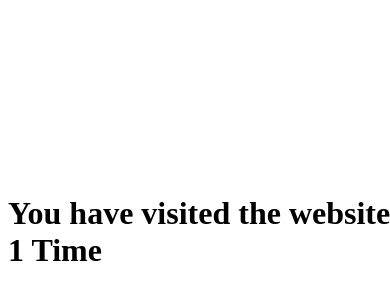
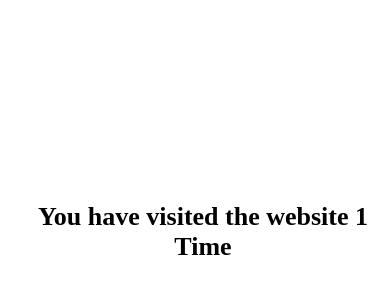
Before and after one commit to Ostmauf/Local-visitor-counter, a plain HTML site: page index.html in a window 390 px wide. Shown: the part 198-498 px from the top of the page. Drawn offline with Linux system fonts and the light colour scheme.

Commit message:
Update style.css

```diff
--- a/style.css
+++ b/style.css
@@ -4,4 +4,9 @@
     display: flex;
     justify-content: center;
     align-items: center;
+    text-align: center;
 }
+
+@media screen and (max-width: 500px) {
+    .container {font-size: 13px;}
+}
```
